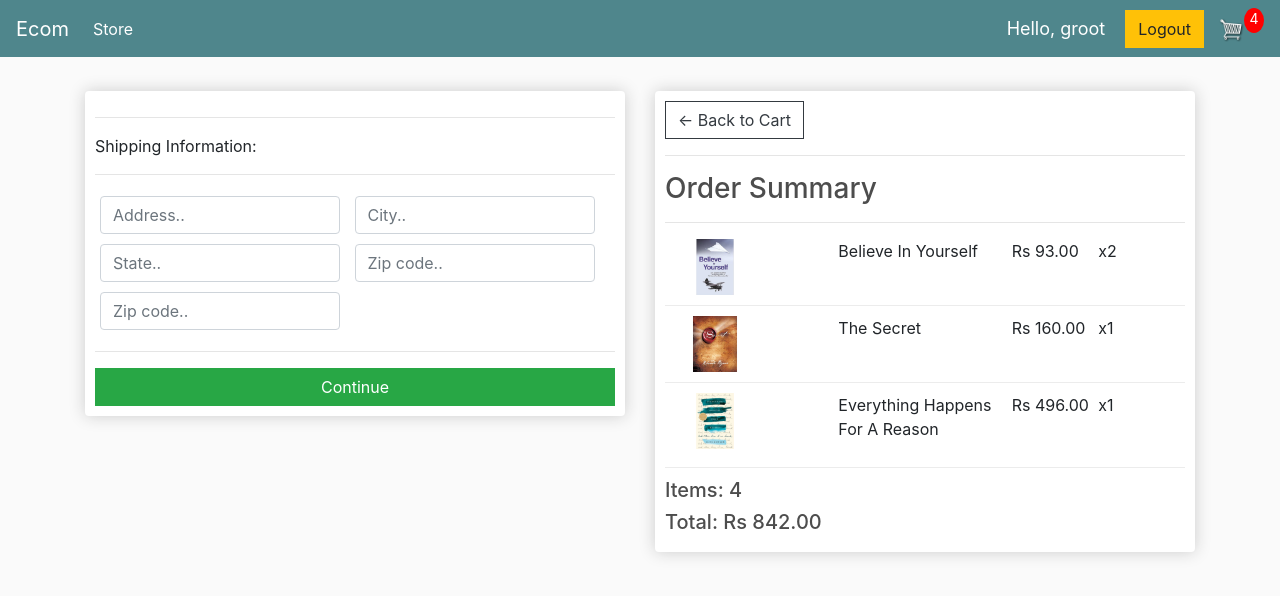
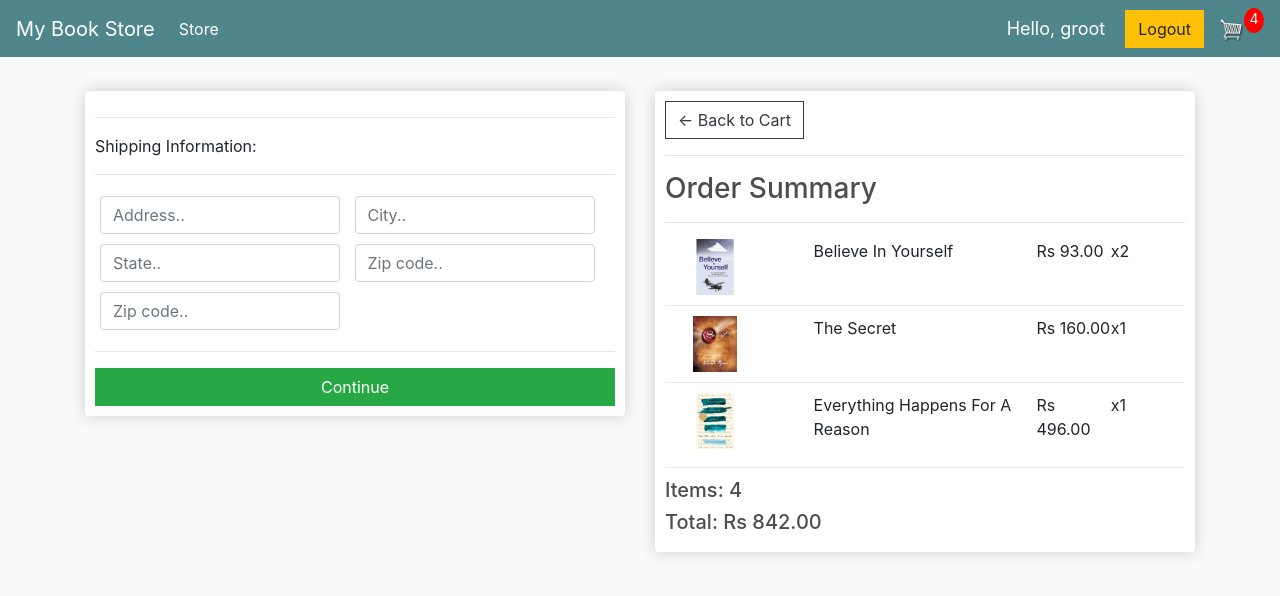
Before and after one commit to Emyrean-01/My_book_store, a Django app: page /checkout/ in a window 1280 px wide. Shown: the top 596 px of the page. Run offline with Django 3.2, Linux system fonts and the light colour scheme; a user stored in the database is signed in; data comes from the database, SQL or seed files in the repository; both versions use the stored data as it was after the commit; some libraries are stand-ins or nearby versions.

Commit message:
second commit

```diff
--- a/store/models.py
+++ b/store/models.py
@@ -17,6 +17,8 @@ class Product(models.Model):
     price = models.DecimalField(max_digits=5, decimal_places=2)
     digital = models.BooleanField(default=False, null=True, blank=False)
     image = models.ImageField(null=True,blank=True)
+
+
 
     def __str__(self):
         return self.name
--- a/store/templates/store/checkout.html
+++ b/store/templates/store/checkout.html
@@ -51,14 +51,14 @@
 
 		<div class="col-lg-6">
 			<div class="box-element">
-				<a  class="btn btn-outline-dark" href="{% url 'cart' %}">← Back to Cart</a>
+				<a  class="btn btn-outline-dark" href="{% url 'cart' %}">&#x2190; Back to Cart</a>
 				<hr>
 				<h3>Order Summary</h3>
 				<hr>
 				{% for item in items %}
 				<div class="cart-row">
 					<div style="flex:2"><img class="row-image" src="{{item.product.imageURL}}"></div>
-					<div style="flex:2"><p>{{item.product.name}}</p></div>
+					<div style="flex:3"><p>{{item.product.name}}</p></div>
 					<div style="flex:1"><p>Rs {{item.product.price|floatformat:2}}</p></div>
 					<div style="flex:1"><p>x{{item.quantity}}</p></div>
 				</div>
@@ -70,6 +70,7 @@
 	</div>
 
 	<script src="https://www.paypal.com/sdk/js?client-id=AQiduXtFsfCyGtOMB3IvTVOpPuxe7vChA-F6XO0fNJ36Jm5yTs-h3p0arUWGhH360huidjn0EmUsPi65&currency=USD&disable-funding=credit"></script>
+
 	<script>
 		var total = '{{order.get_cart_total}}'
         // Render the PayPal button into #paypal-button-container
--- a/store/templates/store/home.html
+++ b/store/templates/store/home.html
@@ -11,7 +11,7 @@
   <meta name="description" content="">
   <meta name="author" content="">
 
-  <title>CRM - Home</title>
+  <title>E-Com - Home</title>
 
   <!-- Custom fonts for this template-->
   <link href="{% static 'vendor/fontawesome-free/css/all.min.css' %}" rel="stylesheet" type="text/css">
--- a/store/templates/store/main.html
+++ b/store/templates/store/main.html
@@ -73,7 +73,7 @@
 <body>
 
   <nav class="navbar navbar-expand-lg navbar-dark bg-dark">
-    <a class="navbar-brand" href="{% url 'store' %}">Ecom</a>
+    <a class="navbar-brand" href="{% url 'store' %}">My Book Store</a>
     <button class="navbar-toggler" type="button" data-toggle="collapse" data-target="#navbarSupportedContent" aria-controls="navbarSupportedContent" aria-expanded="false" aria-label="Toggle navigation">
       <span class="navbar-toggler-icon"></span>
     </button>
```
Also changed, not shown: static/js/cart.js (+37 -43 lines), db.sqlite3. Lines whose indentation alone changed are shown as unchanged.
